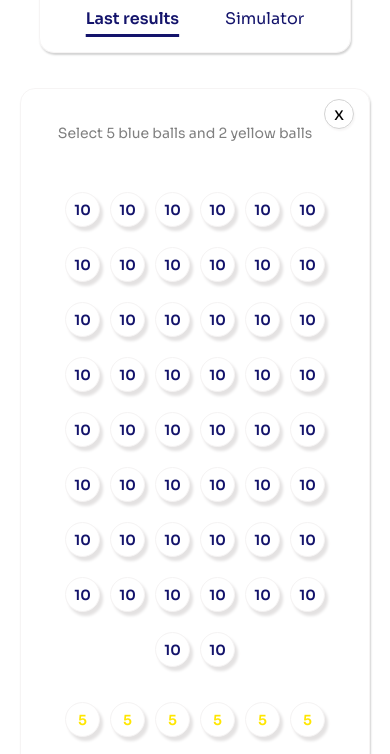
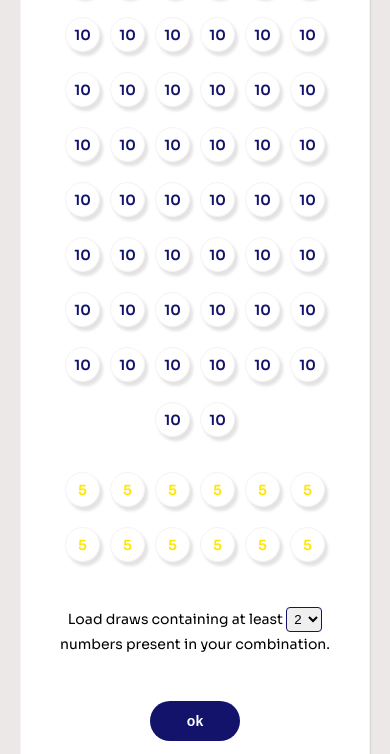
Before and after one commit to Felicien-Amafin/Vanilla-Js-lottery-app, a website built with webpack: page src/template.html in a window 390 px wide. Shown: the part 152-906 px from the top of the page. Built offline with nearby package versions, Linux system fonts and the light colour scheme.

Commit message:
Added media queries to previous elements + modified keyboard grid and dimension

```diff
--- a/src/scss/base/_base.scss
+++ b/src/scss/base/_base.scss
@@ -13,6 +13,8 @@ html {
 body {
     min-height: 100vh;
     font-family: 'Sora', sans-serif;
+    user-select: none;
+    position: relative;
 }
 
 .none {
--- a/src/scss/base/_colors.scss
+++ b/src/scss/base/_colors.scss
@@ -12,3 +12,4 @@ $keyboard-key-border: rgb(245, 243, 243);
 $keyboard-key-boxShadow: rgb(228, 226, 226);
 $closing-cross-border: rgb(245, 245, 245);
 $closing-cross-boxShasow: rgb(247, 246, 246);
+$overlay: rgba(221, 214, 214, 0.562);
--- a/src/scss/base/_mixins.scss
+++ b/src/scss/base/_mixins.scss
@@ -1,5 +1,6 @@
 $breakpoints: (
     'small': '36rem', // ≥576px
+    'small-medium': '42rem', // ≥676px
     'medium': '48rem', // ≥768px
     'large': '62rem', // ≥992p
     'x-large': '75rem', // ≥1200px
--- a/src/scss/components/_balls.scss
+++ b/src/scss/components/_balls.scss
@@ -2,12 +2,18 @@
 @import '../base/mixins';
 
 .ball {
-    width: 40px;
-    height: 40px;
+    width: 35px;
+    height: 35px;
     border-radius: 100px;
     color: $white;
     font-weight: 700;
+    font-size: 0.875rem;
     @include flexCenter;
+    @include breakpoint(medium) {
+        width: 40px;
+        height: 40px;
+        font-size: 1rem;
+    }
 
     &--blue {
         background-color: $blue;
--- a/src/scss/components/_closing-cross.scss
+++ b/src/scss/components/_closing-cross.scss
@@ -1,11 +1,12 @@
 .closing-cross {
-    width: 30px;
-    height: 30px;
-    font-size: 1.125rem;
+    width: 25px;
+    height: 25px;
+    font-size: 0.875rem;
     border-radius: 100%;
     box-shadow: 1px 2px 2px $closing-cross-boxShasow;
     border: 1px solid $light-gray;
-    @include flexCenter;
+    @include flex-column;
+
 
     &:hover {
         color:$blue-transparent;
--- a/src/scss/components/_index.scss
+++ b/src/scss/components/_index.scss
@@ -1,3 +1,4 @@
 @import './balls';
 @import './keyboard';
 @import './closing-cross';
+@import './overlay';
--- a/src/scss/components/_keyboard.scss
+++ b/src/scss/components/_keyboard.scss
@@ -3,10 +3,11 @@
 
 .keyboard {
     width: 100%;
-    max-width: 850px;
-    padding: 35px;
-    gap: 50px;
+    padding: 30px;
+    gap: 45px;
     position: relative;
+    z-index: 10000;
+    background-color: $white;
     @include stylingForBox;
     @include flex-column;
 
@@ -60,13 +61,13 @@
             grid-template-columns: repeat(2, 1fr);
             grid-template-rows: repeat(6, 1fr);
         }
-        @include breakpoint(large) {
+       /*  @include breakpoint(large) {
             display: grid;
             grid-template-columns: repeat(3, 1fr);
             grid-template-rows: repeat(4, 1fr);
             row-gap: 20px;
             column-gap: 10px;
-        }
+        } */
     }
 
     &__key {
@@ -81,9 +82,12 @@
         cursor: pointer;
         @include flexCenter;
         list-style: none;
+        &:hover {
+            box-shadow: 2px 3px 2px $keyboard-key-boxShadow;
+        }
         @include breakpoint(medium) {
-            width: 40px;
-            height: 40px;
+            width: 37px;
+            height: 37px;
             font-size: 1rem;
         }
     }
--- /dev/null
+++ b/src/scss/components/_overlay.scss
@@ -0,0 +1,8 @@
+.overlay {
+    width: 100%;
+    position: absolute;
+    top: 0;
+    min-height: 100vh;
+    background-color: $overlay;
+    @include flex-column;
+}
--- a/src/scss/layout/_header.scss
+++ b/src/scss/layout/_header.scss
@@ -5,11 +5,20 @@ header {
         height: 120px;
         background-color: $blue;
         color: $white;
-        font-size: 1.75rem;
+        font-size: 1.5rem;
         padding: 10px 20px;
         text-align: center;
         @include flexCenter;
         font-weight: 700;
+        @include breakpoint(small) {
+            font-size: 28px;
+        }
+        @include breakpoint(medium) {
+            font-size: 2.25rem;
+        }
+        @include breakpoint(x-large) {
+            font-size: 2.5rem;
+        }
     }
 
     .nav {
--- a/src/scss/layout/_keyboard-container.scss
+++ b/src/scss/layout/_keyboard-container.scss
@@ -1,5 +1,7 @@
 .keyboard-container {
     width: 100%;
     padding: 20px;
+    max-width: 800px;
     @include flexCenter;
+    z-index: 5000;
 }
--- a/src/scss/layout/_last-results.scss
+++ b/src/scss/layout/_last-results.scss
@@ -8,6 +8,12 @@
         color: $black;
         text-align: center;
         margin-bottom: 50px;
+        @include breakpoint(medium) {
+            font-size: 1.5rem;
+        }
+        @include breakpoint(x-large) {
+            font-size: 1.625rem;
+        }
     }
 }
 
@@ -20,6 +26,9 @@
     &__date {
         font-size: 0.875rem;
         color: $black;
+        @include breakpoint(medium) {
+            font-size: 1rem;
+        }
     }
 
     &__balls {
--- a/src/scss/layout/_simulator.scss
+++ b/src/scss/layout/_simulator.scss
@@ -9,11 +9,15 @@
         width: 80%;
         max-width: 500px;
         margin: auto;
+        font-size: 0.875rem;
         display: flex;
         flex-direction: column;
         justify-content: center;
         gap: 10px;
         @include stylingForBox;
+        @include breakpoint(medium) {
+            font-size: 1rem;
+        }
     }
 
     li:hover {
--- a/src/template.html
+++ b/src/template.html
@@ -117,7 +117,7 @@
 
             </section>
         </article>
-        <article id="simulator" class="simulator none">
+        <article id="simulator" class="simulator">
             <ul id="menu" class="menu">
                 <li>Have your numbers already appeared?</li>
                 <li>Numbers and their occurences.</li>
@@ -126,8 +126,10 @@
                 <li>Discover yellow balls duos, top ten.</li>
             </ul>
         </article>
-        <article id="keyboard-container" class="keyboard-container none">
-            <section id="keyboard" class="keyboard none">
+
+        <div id="overlay" class="overlay">
+            <article id="keyboard-container" class="keyboard-container ">
+                <section id="keyboard" class="keyboard">
                     <span id="closing-cross" class="closing-cross closing-cross--keyboard">x</span>
                     <p id="keyboard__instruction" class="keyboard__instruction">Select 5 blue balls and 2 yellow balls</p>
                     <div id="keys-container" class="keys-container">
@@ -212,8 +214,9 @@
                     <button id="keyboard__btn" class="keyboard__btn" type="button">ok</button>
                 </section>
             </article>
+        </div>
     </main>
-    <template id="balls-k-template">
+    <!-- <template id="balls-k-template">
         <div id="overlay">
             <article id="keyboard" class="keyboard">
                 <span id="closing-cross" class="closing-cross">x</span>
@@ -229,7 +232,6 @@
                 <button>ok</button>
             </article>
         </div>
-
-    </template>
+    </template> -->
 </body>
 </html>
```
Also changed, not shown: dist/0b913decd567827e8f9a.js, dist/6f141ddf7b4ab4267456.js (deleted), dist/index.html, 3 other files. Lines whose indentation alone changed are shown as unchanged.
